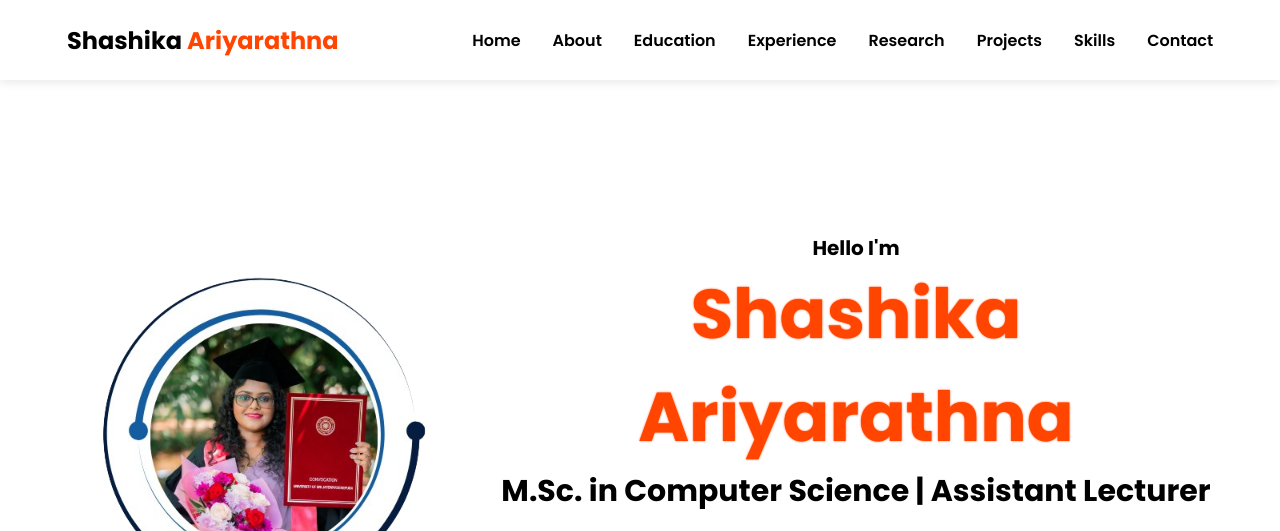
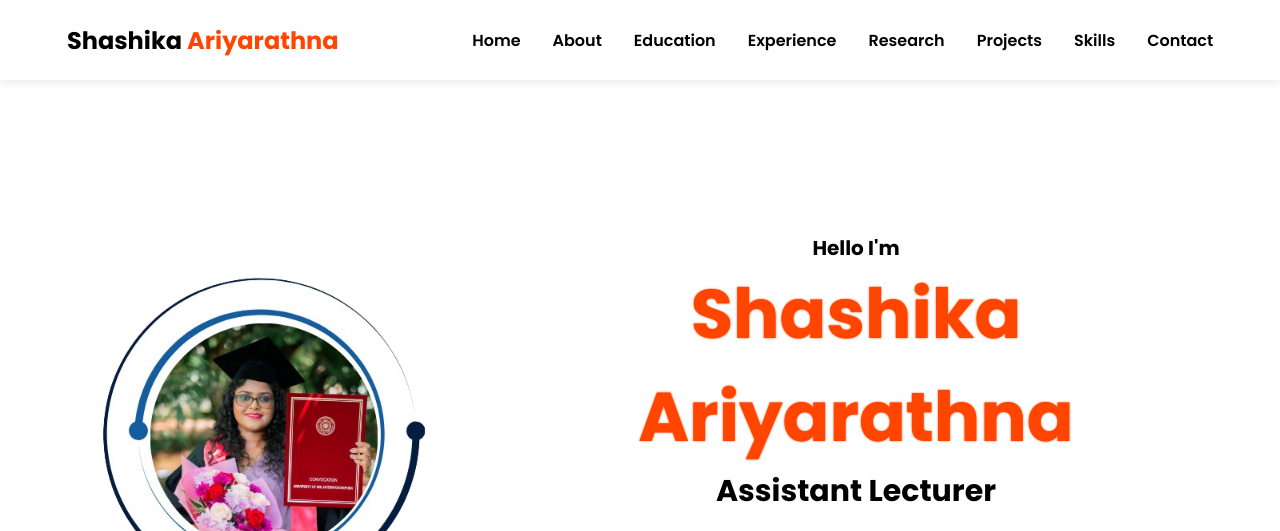
Before and after one commit to KushanTharaka97/shash-portfolio, a plain HTML site: page index.html in a window 1280 px wide. Shown: the top 531 px of the page. Drawn offline with nearby package versions, Linux system fonts and the light colour scheme.

Commit message:
updated profession in the hero

```diff
--- a/index.html
+++ b/index.html
@@ -33,7 +33,7 @@
         <div class="main-detail">
             <p data-aos="fade-left" data-aos-duration="1200" data-aos-delay="1200">Hello I'm</p>
             <h1 data-aos="fade-right" data-aos-duration="1200" data-aos-delay="1400">Shashika Ariyarathna</h1>
-            <h4 data-aos="fade-in" data-aos-duration="1200" data-aos-delay="1600">M.Sc. in Computer Science | Assistant Lecturer</h4>
+            <h4 data-aos="fade-in" data-aos-duration="1200" data-aos-delay="1600">Assistant Lecturer</h4>
 
             <div class="btn">
                 <a href="https://drive.google.com/file/d/1feESQz4u-3NXnR98TYYubbfQXGCq3KWE/view?usp=drive_link" target="_blank"><button class="btn-1" data-aos="zoom-in-right" data-aos-duration="1200" data-aos-delay="1800">Download CV</button></a>
```
